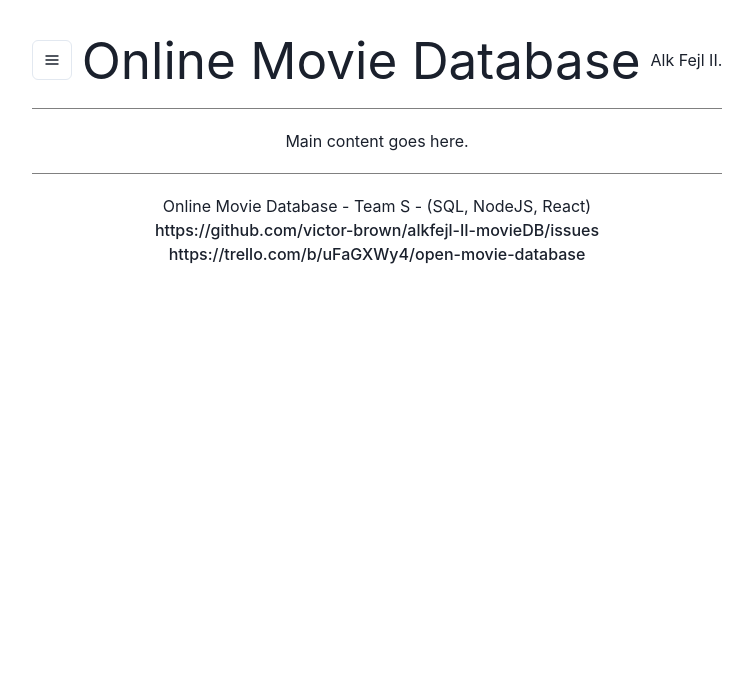
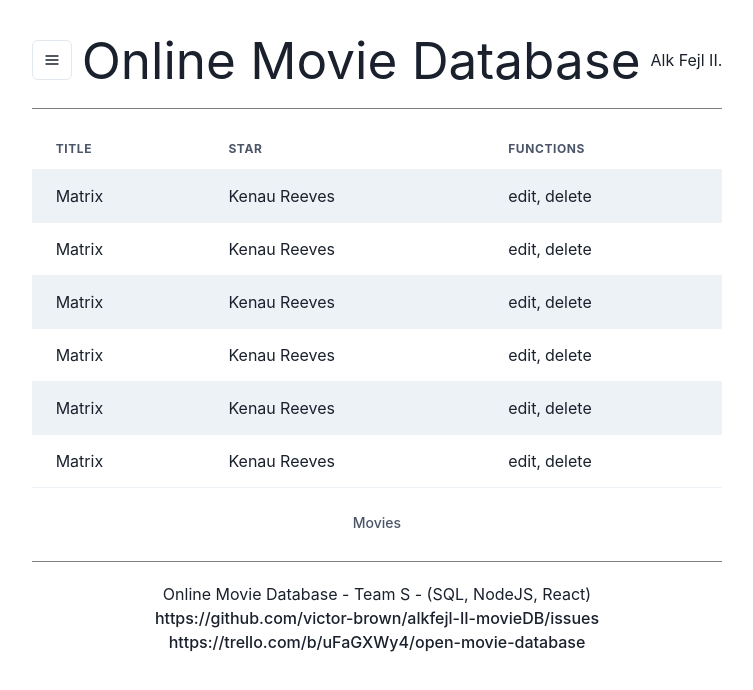
Before and after one commit to victor-brown/alkfejl-II-movieDB, a React (Vite) app in the folder packages/frontend/: page / in a window 1280 px wide. Shown: the top 690 px of the page, without its empty margins (263-1016 px from the left). Built offline with nearby package versions, Linux system fonts and the light colour scheme.

Commit message:
feat: Add table

```diff
--- a/packages/frontend/src/App.tsx
+++ b/packages/frontend/src/App.tsx
@@ -1,5 +1,5 @@
 import './App.css'
-import { extendTheme, ChakraProvider, IconButton, Flex } from '@chakra-ui/react'
+import { extendTheme, ChakraProvider, IconButton, TableContainer, Table, Thead, TableCaption, Tr, Th, Tbody, Td } from '@chakra-ui/react'
 import {
   Menu,
   MenuButton,
@@ -43,7 +43,52 @@ function App() {
           <p>Alk Fejl II.</p>
         </div>
         <div className="container">
-          Main content goes here.
+
+        <TableContainer>
+  <Table variant='striped' colorScheme='gray'>
+    <TableCaption>Movies</TableCaption>
+    <Thead>
+      <Tr>
+        <Th>Title</Th>
+        <Th>Star</Th>
+        <Th>Functions</Th>
+      </Tr>
+    </Thead>
+    <Tbody>
+      <Tr>
+        <Td>Matrix</Td>
+        <Td>Kenau Reeves</Td>
+        <Td>edit, delete</Td>
+      </Tr>
+      <Tr>
+        <Td>Matrix</Td>
+        <Td>Kenau Reeves</Td>
+        <Td>edit, delete</Td>
+      </Tr>
+      <Tr>
+        <Td>Matrix</Td>
+        <Td>Kenau Reeves</Td>
+        <Td>edit, delete</Td>
+      </Tr>
+      <Tr>
+        <Td>Matrix</Td>
+        <Td>Kenau Reeves</Td>
+        <Td>edit, delete</Td>
+      </Tr>
+      <Tr>
+        <Td>Matrix</Td>
+        <Td>Kenau Reeves</Td>
+        <Td>edit, delete</Td>
+      </Tr>
+      <Tr>
+        <Td>Matrix</Td>
+        <Td>Kenau Reeves</Td>
+        <Td>edit, delete</Td>
+      </Tr>
+    </Tbody>
+  </Table>
+</TableContainer>
+
         </div>
         <div style={{marginTop: "20px", paddingTop: "20px", borderTop: "1px solid grey"}}>
           <p style={{ textAlign: "center" }}>Online Movie Database - Team S - (SQL, NodeJS, React)</p>
```
